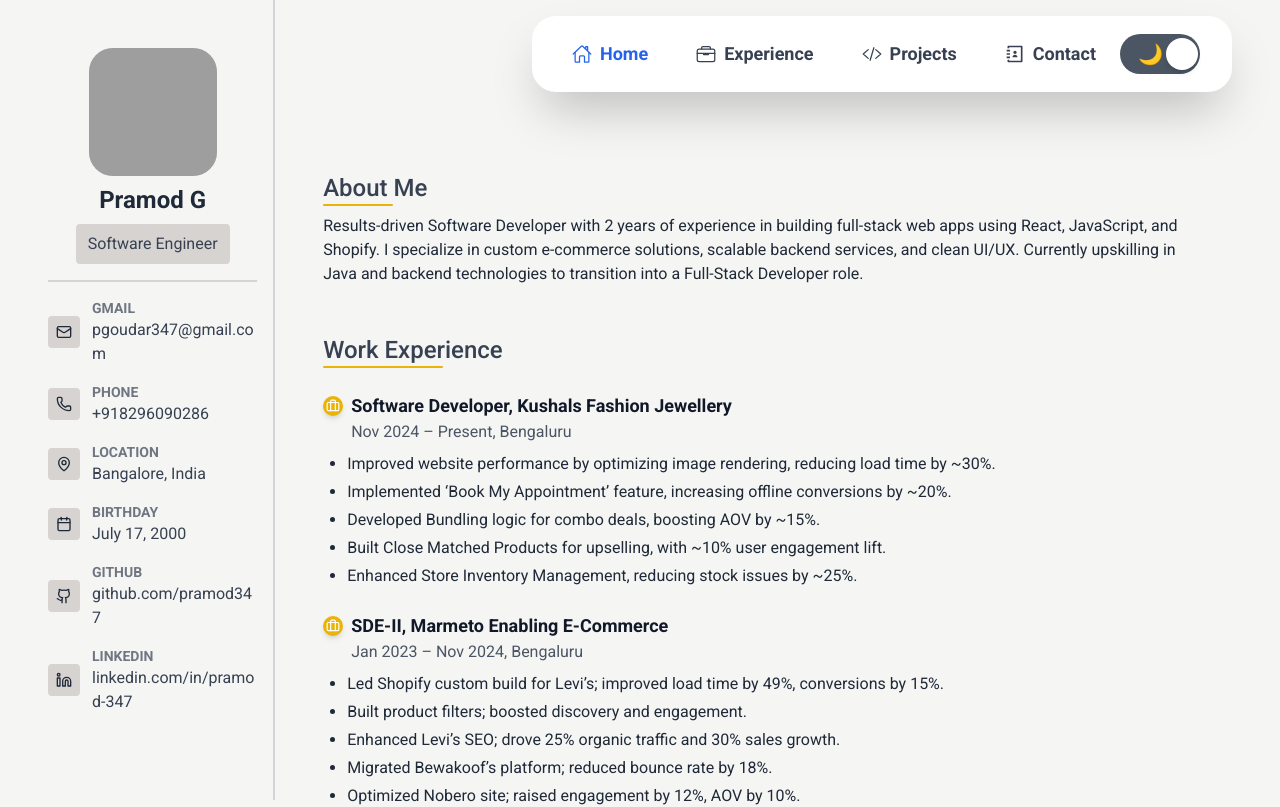
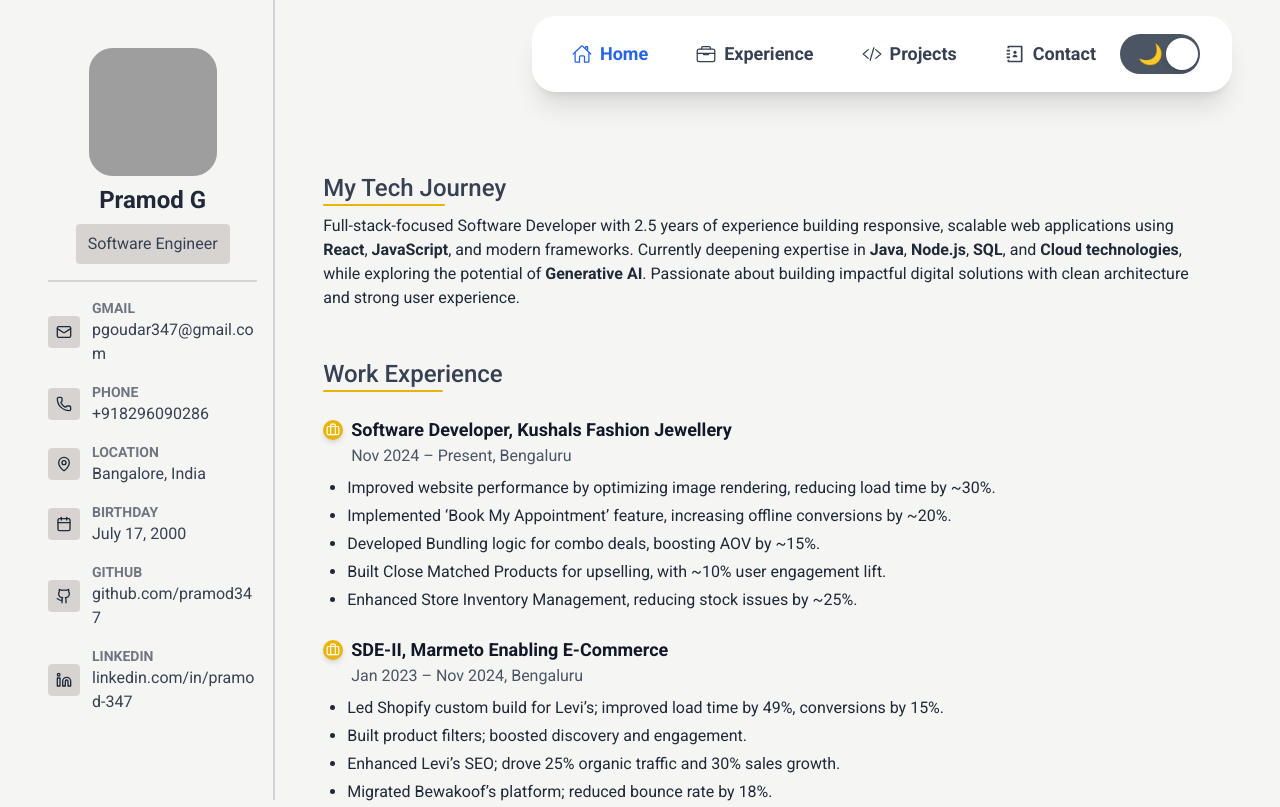
Before and after one commit to Pramod0347/My-Portfolio, a React (Create React App) app: page / in a window 1280 px wide. Shown: the top 807 px of the page. Built offline with nearby package versions, Linux system fonts and the light colour scheme; grey boxes are pictures that could not be loaded; a web font is replaced by a local one.

Commit message:
Adjusted about me and few enhancements

```diff
--- a/src/components/AboutMe.jsx
+++ b/src/components/AboutMe.jsx
@@ -12,13 +12,14 @@ const AboutMe = () => {
     >
       <div>
         <h2 className="relative w-fit text-xl lg:text-2xl font-medium after:content-[''] after:block after:w-2/3 after:border-b-2 after:border-yellow-500 after:rounded-full">
-          About Me
+          My Tech Journey
         </h2>
         <p className='text-sm lg:text-base mt-2 text-gray-800 dark:text-gray-300'>
-          Results-driven Software Developer with 2 years of experience in building full-stack web apps using React, JavaScript, and Shopify.
-          I specialize in custom e-commerce solutions, scalable backend services, and clean UI/UX.
-          Currently upskilling in Java and backend technologies to transition into a Full-Stack Developer role.
+          Full-stack-focused Software Developer with 2.5 years of experience building responsive, scalable web applications using <b>React</b>, <b>JavaScript</b>, and modern frameworks.
+          Currently deepening expertise in <b>Java</b>, <b>Node.js</b>, <b>SQL</b>, and <b>Cloud technologies</b>, while exploring the potential of <b>Generative AI</b>.
+          Passionate about building impactful digital solutions with clean architecture and strong user experience.
         </p>
+
       </div>
     </motion.div>
   );
--- a/src/components/Contact.jsx
+++ b/src/components/Contact.jsx
@@ -32,7 +32,7 @@ const Contact = () => {
     }
   }
 
-  const inputStyles = "peer block w-full p-3 text-lg border-2 border-gray-300 rounded-md focus:outline-none focus:ring-2 focus:ring-blue-500 bg-transparent dark:bg-transparent dark:text-white dark:border-gray-600"
+  const inputStyles = "peer block w-full p-2 text-base border-2 border-gray-300 rounded-md focus:outline-none focus:ring-2 focus:ring-blue-500 bg-transparent dark:bg-transparent dark:text-white dark:border-gray-600"
 
   const labelStyles = "absolute text-sm text-gray-600 dark:text-gray-300 left-4 top-1/2 transform -translate-y-1/2 transition-all duration-300 " +
     "peer-placeholder-shown:top-1/2 peer-placeholder-shown:text-base peer-placeholder-shown:text-gray-400 " +
@@ -112,7 +112,7 @@ const Contact = () => {
         <button
           type="submit"
           disabled={isSubmitting}
-          className={`w-full py-3 text-lg font-semibold text-white rounded-md transition-all duration-300 ${isSubmitting ? 'bg-blue-400 cursor-not-allowed' : 'bg-blue-500 hover:bg-blue-600 animate__animated animate__pulse animate__delay-1s'
+          className={`w-fit py-2 px-4 text-lg font-semibold text-white rounded-md transition-all duration-300 ${isSubmitting ? 'bg-blue-400 cursor-not-allowed' : 'bg-blue-500 hover:bg-blue-600 animate__animated animate__pulse animate__delay-1s'
             }`}
         >
           {isSubmitting ? 'Sending...' : 'Send Message'}
--- a/src/components/Header.jsx
+++ b/src/components/Header.jsx
@@ -15,7 +15,7 @@ const Header = ({ sectionRefs, activeSection }) => {
   };
 
   return (
-    <nav className="md:flex justify-between items-center md:px-4 w-full md:w-fit md:bg-white dark:md:bg-gray-700 md:rounded-3xl md:shadow-2xl">
+    <nav className="md:flex justify-between items-center md:px-4 w-full md:w-fit md:bg-white dark:md:bg-gray-800 md:rounded-3xl md:shadow-xl">
       <div className="flex justify-around items-center w-full md:w-auto">
         {navItems.map(({ key, icon: Icon, label }) => {
           const isActive = activeSection === key;
```
